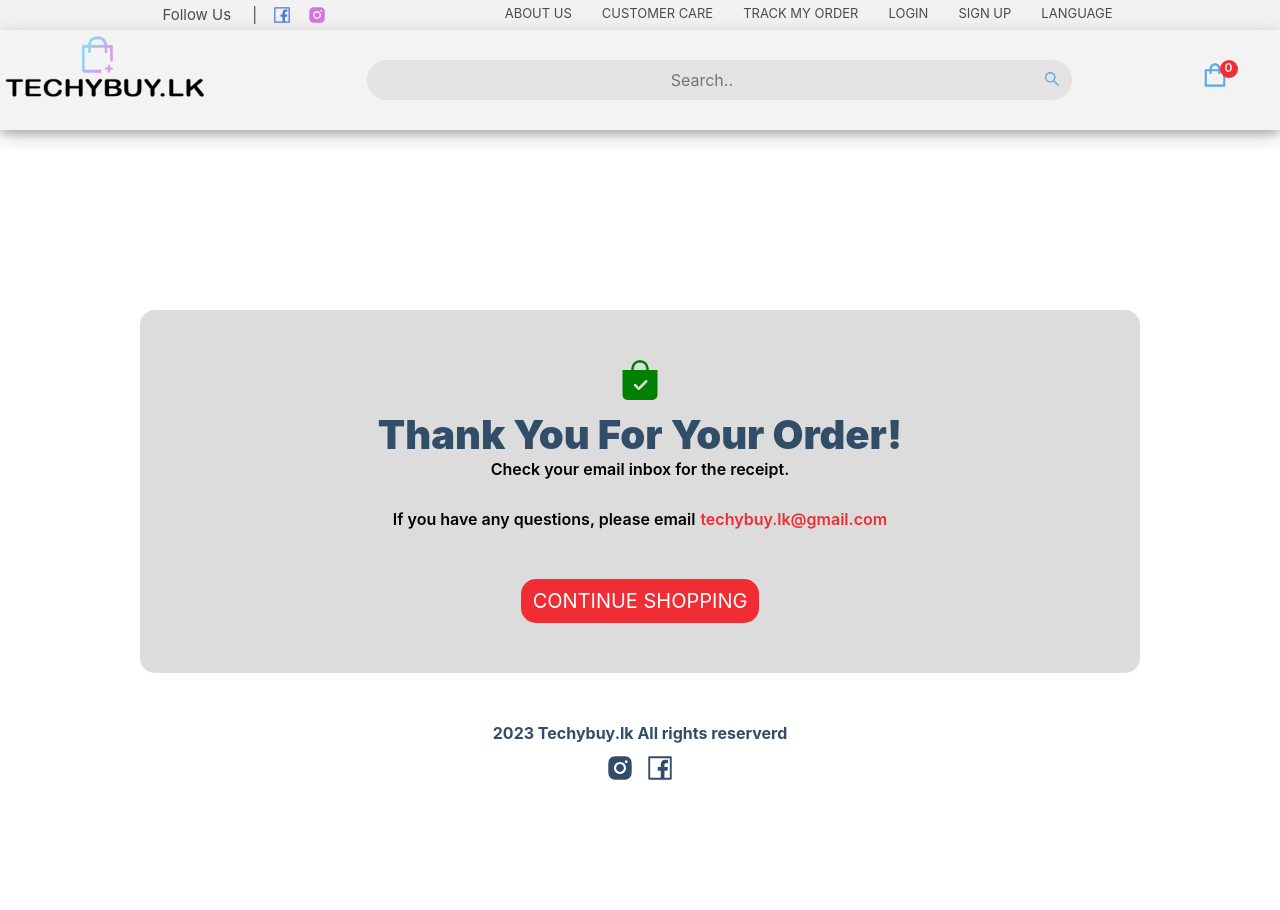
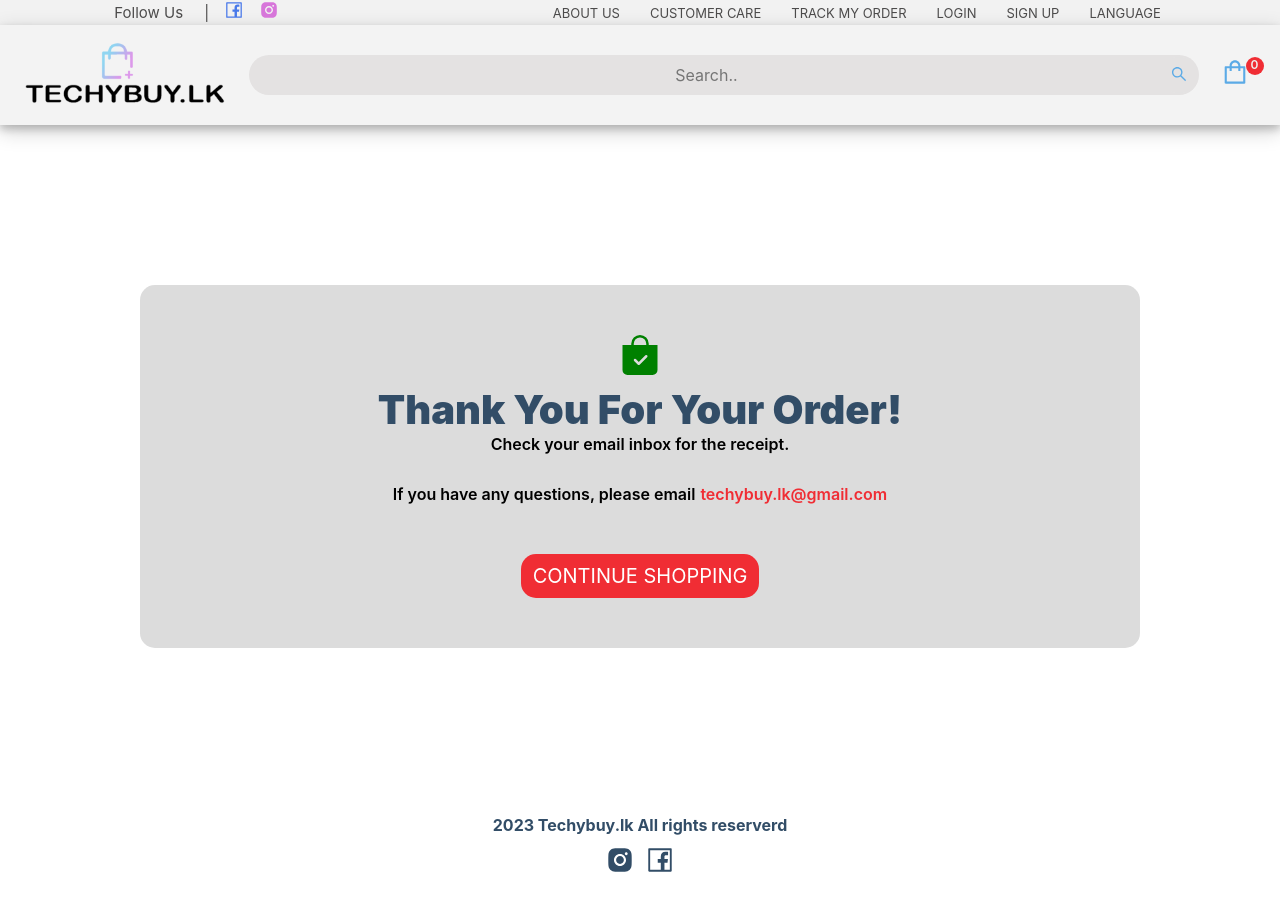
Before and after one commit to mayura111/techybuy, a Next.js app: page /success in a window 1280 px wide. Before the commit the page ends 820 px from the top, so only its background shows below. Built offline with nearby package versions, Linux system fonts and the light colour scheme.

Commit message:
modified:   components/Navbar.jsx 	modified:   styles/globals.css

```diff
--- a/components/Navbar.jsx
+++ b/components/Navbar.jsx
@@ -18,7 +18,7 @@ const Navbar = () => {
           <div className='fb-icon'><Link href=''> <AiOutlineFacebook/></Link></div>
           <div className='insta-icon'><Link href=''><AiFillInstagram /></Link></div>
         </span>
-        <ul className='navbar-list'>
+        <ul className='header-list'>
           <Link href="/"><li>About Us</li></Link>
           <Link href="/"><li>Customer Care</li></Link>
           <Link href="/"><li>Track My Order</li></Link>
@@ -83,7 +83,7 @@ const Navbar = () => {
         </form>
       </div>
 
-      <div className='menu'><button type="button" className="menu-icon" onClick={() => setShowCart (true)}>
+      <div className='menu'><button type="button" className="menu-icon" id='chk1'>
         <AiOutlineMenu/>
        </button>
       </div>
--- a/styles/globals.css
+++ b/styles/globals.css
@@ -2,12 +2,11 @@
 /* For All */
 html,
 body, * {
-  padding: 0;
-  margin: 0;
+  padding: auto;
+  margin: auto;
   font-family: -apple-system, BlinkMacSystemFont, Segoe UI, Roboto, Oxygen,
     Ubuntu, Cantarell, Fira Sans, Droid Sans, Helvetica Neue, sans-serif;
   box-sizing: border-box;
-  overflow-x: hidden;
 }
 ::-webkit-scrollbar {
   width: 0px;
@@ -69,19 +68,18 @@ width: 100%;
 }
 
 
-/* Navigation Bar */
-
+/* Top Headerr */
 .top-header{
   display: flex;
   width: 100%;
-  height: 30px;
+  height: 25px;
   background-color: #f2f2f2;
   margin-top: 0;
   justify-content: space-evenly;
 }
 
 .top-header span{
-  padding: 5px 10px;
+  padding: 0 10px;
   display: flex;
   font-size: 15px;
   font-weight: 400;
@@ -107,12 +105,12 @@ width: 100%;
   color: rgb(190, 2, 197);
 }
 
-.navbar-list {
+.header-list{
   display: flex;
   justify-content: space-evenly;
 }
 
-.navbar-list li {
+.header-list li {
   list-style: none;
   text-decoration: none;
   font-size: 13px;
@@ -121,30 +119,29 @@ width: 100%;
   text-transform: uppercase;
   padding: 5px 15px;
 }
-.navbar-list li:hover{
+.header-list li:hover{
   color: #000;
   font-weight: 500;
 }
 
+/* Navigation Bar */
 .navbar-container{
   display: flex;
   justify-content: space-between;
   margin-bottom:20px;
-  position: relative;
   background-color: rgb(243, 243, 243);
   width: 100%;
   height: 100px;
-  padding: 0;
+  padding-left: 10px;
+  padding-right: 10px;
   box-shadow: 0 4px 8px 0 rgba(0, 0, 0, 0.2), 0 6px 20px 0 rgba(0, 0, 0, 0.19);
 
 }
 
 /* Logo Section */
 .logo{
-  flex: 1;
   position: relative;
-  padding-left: 5px;
-  padding-top: 5px;
+  padding: 10px;
 }
 
 .logo .logo-icon{
@@ -158,14 +155,12 @@ width: 100%;
 }
 
 .search-box{
-  flex: 2;
   position: relative;
+  width: 950px;
   margin-top: 30px;
-  margin-right: 10%;
+  margin-right: 10px;
   margin-left: 10px;
-  min-width: 150px;
-  max-width: 900px;
-  border: 1px;
+  min-width: 140px;
   border-color: #000;
 }
 
@@ -209,8 +204,6 @@ width: 100%;
 }
 
 .cart-button{
-  flex: 0.2;
-  padding-top: 30px;
   /* padding-left: 65px; */
   padding-right: 10px;
 }
@@ -839,30 +832,29 @@ margin-top: 160px;
     display: none;
   }
 
+  .navbar-container{
+    height: 90px;
+  }
+
   .logo{
     display: none;
   }
 
   .small-logo{
     display: block;
-    padding-left: 5px;
-    padding-top: 15px;
+    padding: 10px;
   }
 
   .small-logo .logo-icon{
-    padding-left: 65px;
+    margin-left: 65px;
   }
 
   .search-box{
-    padding-left: 10px;
-    margin-right: -3%;
+   margin-top: 30px;
   }
 
-  .search-box button{
-    position: absolute;
-}
 
-ul{
+  /* .header-list{
       position: fixed;
       top:100px;
       right: -100%;
@@ -872,18 +864,15 @@ ul{
       flex-direction: column;
       align-items: center;
       transition: right 0.5s linear;
-}
+  } */
 
-.menu{
+  .navbar-container .menu{
       display: block;
-    width: 100px;
-    text-align: center;
-    padding-left: 50px;
-    padding-top: 30px;
+      padding:15px 10px 0 10px;
   }
   .menu-icon{
     display: block;
-  font-size: 30px;
+    font-size: 26px;
     color: rgb(91, 170, 230);
     cursor: pointer;
     transition: all 0.2s ease-in-out;
@@ -895,8 +884,12 @@ ul{
     transform: scale(1.1,1.1);
   }
 
-#chk1:checked ~ .cat-list{
+  /* #chk1:checked ~ .header-list{
     right: 0;
+  } */
+
+  .cart-button{
+    margin-top: 30px;
   }
 
   .categories-section{
```
Lines whose indentation alone changed are shown as unchanged.
